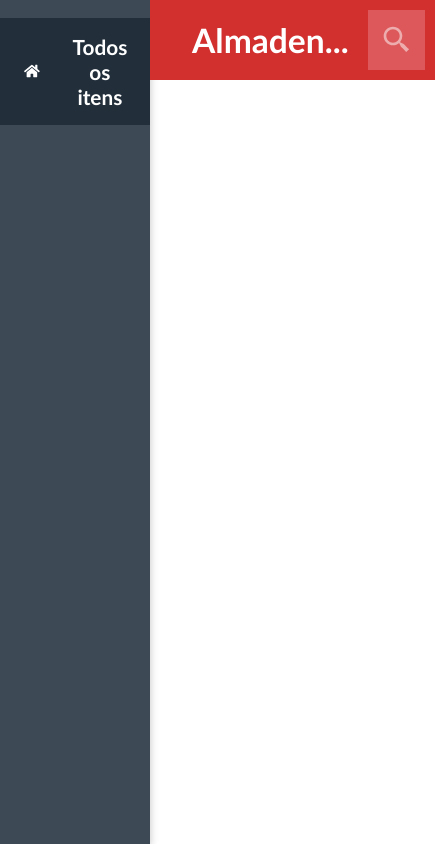
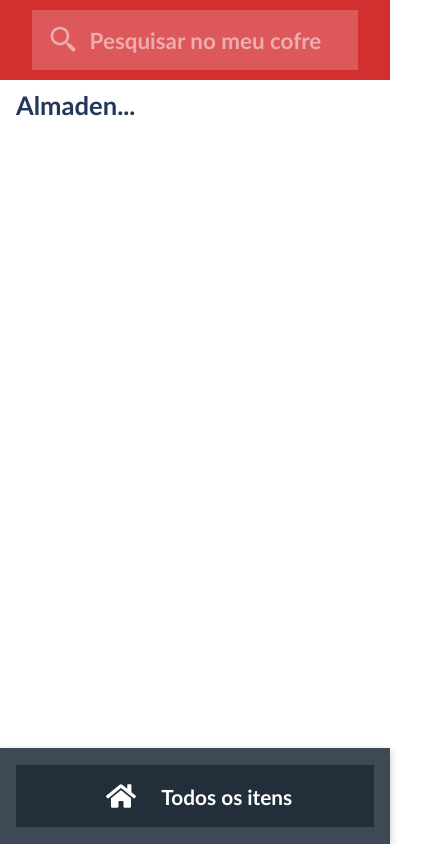
Before and after one commit to Lucky-ta/DESAFIO-CODIE, a Next.js app: page / in a window 390 px wide. Shown: the whole page, 435 px wide, since content can reach past the window. Built offline with nearby package versions, Linux system fonts and the light colour scheme.

Commit message:
Add responsivity

```diff
--- a/src/components/Header/HeaderComponent.tsx
+++ b/src/components/Header/HeaderComponent.tsx
@@ -4,7 +4,7 @@ import { BiSearchAlt2 } from "react-icons/bi";
 export default function HeaderComponent() {
   return (
     <StyledHeader.HeaderContainer>
-      <h2>Almaden...</h2>
+      <StyledHeader.HeaderTitle>Almaden...</StyledHeader.HeaderTitle>
       <StyledHeader.HeaderButton type="button">
         {<BiSearchAlt2 />}
       </StyledHeader.HeaderButton>
--- a/src/components/Header/index.ts
+++ b/src/components/Header/index.ts
@@ -5,14 +5,24 @@ export const HeaderContainer = styled.div`
     color: white;
     width: 100%;
     max-height: 5rem;
-
     display: flex;
     gap: 1.2rem;
     padding: 0.6rem;
-    padding-left: 2.6rem;
-
     align-items: center;
     font-size: 1.4rem;
+    padding-left: 2rem;
+    padding-right: 2rem;
+
+`;
+
+export const HeaderTitle = styled.h2`
+    @media (max-width: 560px) {
+        position: absolute;
+        top: 5.6rem;
+        left: 1rem;
+        font-size: 1.6rem;
+        color: #22375a;
+  }
 `;
 
 export const HeaderButton = styled.button`
@@ -29,6 +39,11 @@ export const HeaderButton = styled.button`
     justify-content: center;
     height: 3.6rem;
     width: 3.6rem;
+
+    @media (max-width: 560px) {
+        margin: auto;
+        margin-left: 0.2rem;
+  }
 `;
 
 export const HeaderInput = styled.input`
@@ -40,6 +55,10 @@ export const HeaderInput = styled.input`
     padding-left: 3.6rem;
     background-color: #dc585a;
 
+    @media (max-width: 560px) {
+        width: 100%;
+  }
+
     ::placeholder {
         color: white;
         opacity: 0.5;
--- a/src/components/LeftOptions/index.ts
+++ b/src/components/LeftOptions/index.ts
@@ -6,6 +6,16 @@ export const LeftOptionContainer = styled.div`
     height: 100%;
     max-width: 22rem;
     box-shadow: rgba(0, 0, 0, 0.24) 0px 3px 8px;
+
+    @media (max-width: 960px) {
+        position: fixed;
+        bottom: 0;
+        max-width: initial;
+        max-height: 6rem;
+        display: flex;
+        justify-content: space-between;
+        padding: 1rem;
+  }
 `;
 
 export const LeftOptionButton = styled.button`
@@ -24,6 +34,11 @@ export const LeftOptionButton = styled.button`
     margin-top: 1.1rem;
     transition: all 0.3s;
 
+    @media (max-width: 960px) {
+        margin: auto;
+        justify-content: center;
+  }
+
     cursor: pointer;
     &&:hover {
 
```
